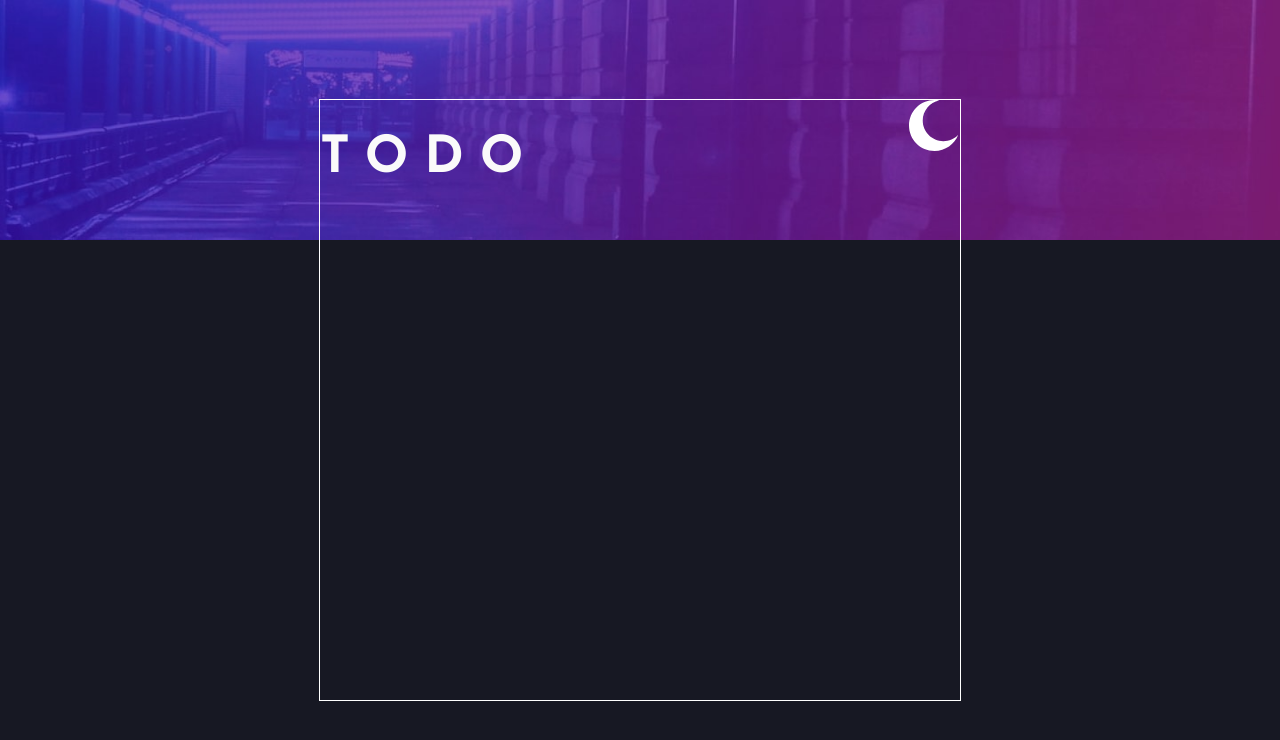
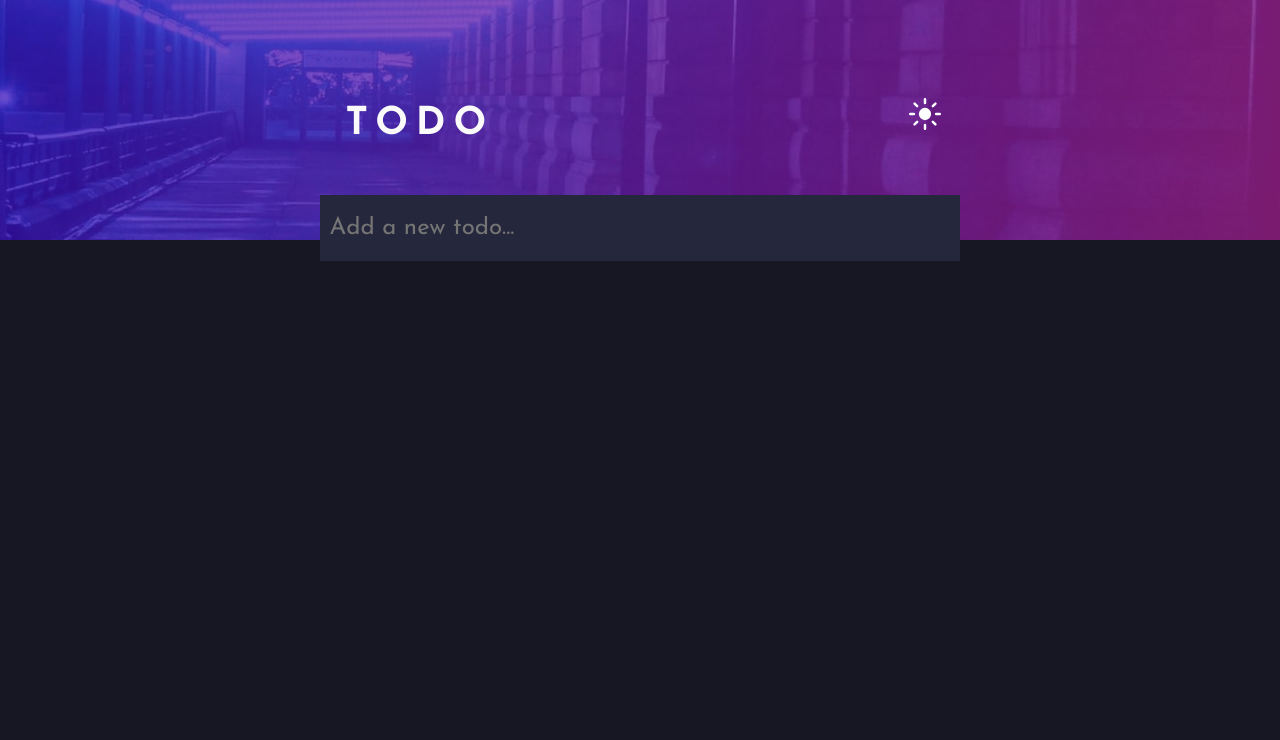
Before and after one commit to Kleomen/Todo-app, a React (Vite) app in the folder frontend/: page / in a window 1280 px wide. Shown: the top 740 px of the page. Built offline with nearby package versions, Linux system fonts and the light colour scheme.

Commit message:
Adding Tasks Functionality
Able to add tasks now below the search bar

```diff
--- a/frontend/src/components/background.css
+++ b/frontend/src/components/background.css
@@ -19,5 +19,10 @@
 
 .bg-dark {
   flex: 1;
-  background-color: #171823;
+  background-color: hsl(235, 21%, 11%)
 }
+
+.bg-light {
+  flex: 1;
+  background-color: hsl(0, 0%, 98%)
+}
--- /dev/null
+++ b/frontend/src/components/task.css
@@ -0,0 +1,16 @@
+.container_tasks{
+    width:100%;
+    height:8vh;
+    display:flex;
+    justify-content:center;
+    align-items:center;
+}
+.task{
+    width:100%;
+    height: 100%;
+    font-size: 3vh;
+    font-family: 'Josefin Sans', sans-serif;
+    background-color: hsl(235, 24%, 19%);
+    border: none;
+    color: hsl(0, 0%, 98%);
+}
--- /dev/null
+++ b/frontend/src/components/task.jsx
@@ -0,0 +1,14 @@
+import './task.css';
+
+function Task({ taskText }) {
+    return (
+        <div className = "container_tasks">
+            <div className="task">
+                <div className="circle"></div>
+                <p>{taskText}</p>
+            </div>
+        </div>
+    )
+}
+
+export default Task;
--- a/frontend/src/components/todo_menu.css
+++ b/frontend/src/components/todo_menu.css
@@ -2,8 +2,7 @@
 
 .container_menu{
     width:50%;
-    height:75%;
-    border:white solid 1px;
+    height:85%;
     z-index: 1;
     display: flex;
     flex-direction: column;
@@ -18,14 +17,34 @@
 .todo{
     font-family: 'Josefin Sans', sans-serif;
     font-weight: 700;
-    font-size: 4vw;
-    letter-spacing: 1rem;
+    font-size: 3vw;
+    letter-spacing: 1vh;
     color: hsl(0, 0%, 98%);
-    text-transform: uppercase;
+    margin-left: 2vw;
+    margin-top: 3.5vw;
 }
 
 .sun_moon_icon {
   cursor: pointer;
-  width: 4vw;
-  height: 4vw;
+  margin-top: 3vw;
+  margin-right: 1.5vw;
+  width: 2.5vw;
+  height: 2.5vw;
 }
+
+.search_bar{
+    width:100%;
+    height:8vh;
+    display:flex;
+    justify-content:center;
+    align-items:center;
+}
+.search_bar input{
+    width:100%;
+    height: 100%;
+    font-size: 3vh;
+    font-family: 'Josefin Sans', sans-serif;
+    background-color: hsl(235, 24%, 19%);
+    border: none;
+    color: hsl(0, 0%, 98%);
+}
--- a/frontend/src/components/todo_menu.jsx
+++ b/frontend/src/components/todo_menu.jsx
@@ -1,17 +1,46 @@
 import './todo_menu.css';
 import moonIcon from '../pictures/icon-moon.svg'
 import sunIcon from '../pictures/icon-sun.svg'
+import Task from './task';
+import { useState,inputText } from 'react';
 
 function TodoMenu({ isDarkMode, onToggle }) {
+    const [tasks, setTasks] = useState([]);
+    const [inputText, setInputText] = useState("");
+
+    const handleKeyDown = (e) => {
+        if (e.key === 'Enter' && inputText.trim() !== '') {
+            const newTask = {
+            text: inputText,
+            completed: false
+            };
+
+            setTasks([...tasks, newTask]);
+            setInputText('');
+        }
+        };
     return (
         <div className = "container_menu">
             <div className="footer_menu">
                 <h1 className='todo'>TODO</h1>
                 <img
-                    src={isDarkMode ? moonIcon : sunIcon}
+                    src={isDarkMode ? sunIcon : moonIcon}
                     onClick={onToggle}
                     className="sun_moon_icon"
                 />
+            </div>
+            <div className="search_bar">
+                <input placeholder=' Add a new todo...'
+                    value={inputText}
+                    onChange={(e) => setInputText(e.target.value)}
+                    onKeyDown={handleKeyDown}
+                    />
+            </div>
+
+            <div className="tasks_container">
+                {tasks.map((task) => (
+                    <Task key={task.id} taskText={task.text} />
+                ))}
             </div>
         </div>
     )
```
